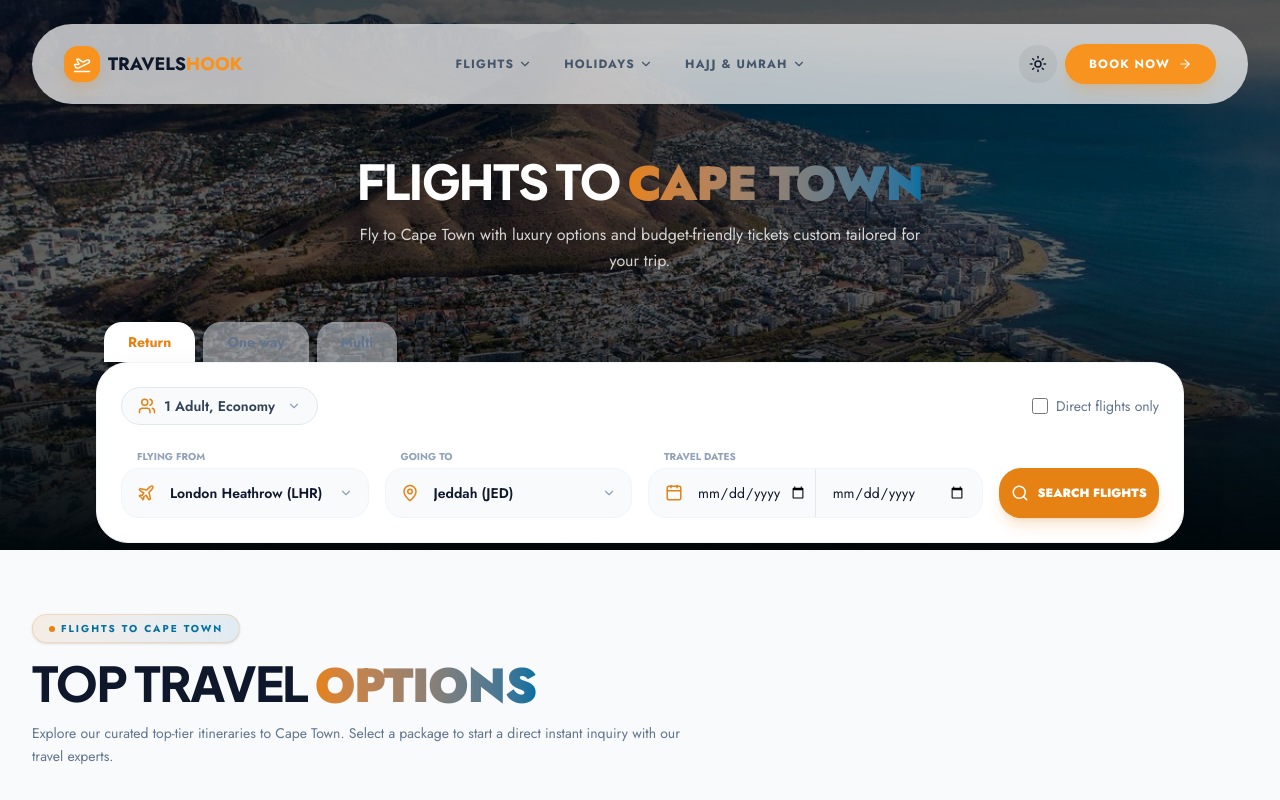
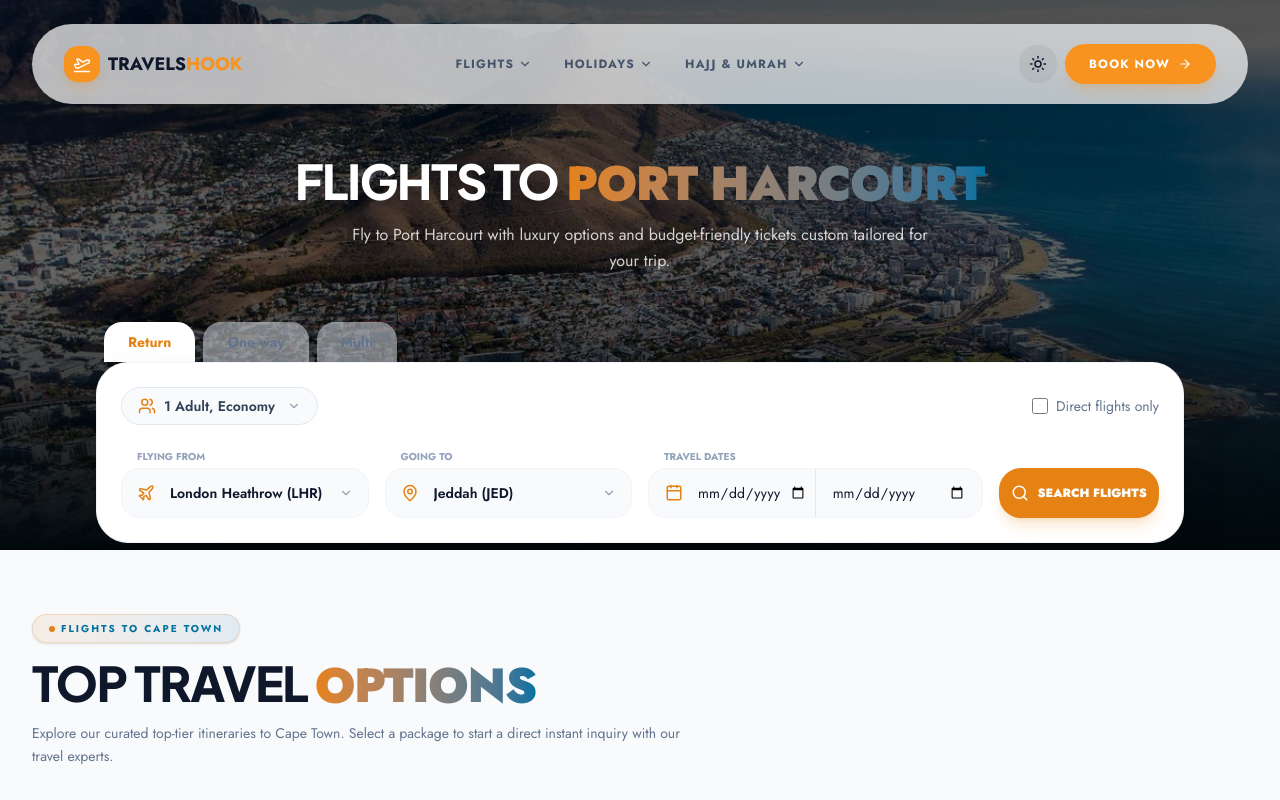
Before and after one commit to techtravelshook/travelshookcode, a Next.js app: page /flights/port-harcourt in a window 1280 px wide. Shown: the top 800 px of the page. Built offline with nearby package versions, Linux system fonts and the light colour scheme.

Commit message:
updated button styling for hajj and umrha

```diff
--- a/app/flights/port-harcourt/page.js
+++ b/app/flights/port-harcourt/page.js
@@ -77,13 +77,13 @@ const capeTownDeals = [
     dateRange: "21 May - 04 Jun"
   }
 ];
-function page() {
+function PortHarcourt() {
   return (
     <div>
      <FlightHeroLayout
       title="Flights to"
-      highlightText="Cape Town"
-      description="Fly to Cape Town with luxury options and budget-friendly tickets custom tailored for your trip."
+      highlightText="Port Harcourt"
+      description="Fly to Port Harcourt with luxury options and budget-friendly tickets custom tailored for your trip."
       bgImage="/imgs/flights/capetow.jpg"
     />
      <FlightsPlacesCards cityName="Cape Town" cardsData={capeTownPackages} />
@@ -93,5 +93,4 @@ function page() {
     </div>
   )
 }
-
-export default page
+export default PortHarcourt
--- a/components/hajjumrah/LuxuaryUmrah.jsx
+++ b/components/hajjumrah/LuxuaryUmrah.jsx
@@ -30,7 +30,7 @@ export default function PackageGrid({
 Please share more details. Thanks!`;
 
     // FIXED: Added missing slash '/' between wa.me and whatsappNumber
-    window.open(`https://wa.me{whatsappNumber}?text=${encodeURIComponent(msg)}`, "_blank");
+    window.open(`https://wa.me/${whatsappNumber}?text=${encodeURIComponent(msg)}`, "_blank");
   };
 
   // Restricting the loop to show exactly 4 static cards
@@ -112,7 +112,7 @@ Please share more details. Thanks!`;
                   <div className="flex items-center gap-2">
                     <button
                       onClick={(e) => handleWhatsApp(e, pkg)}
-                      className="p-2 bg-[#25D366] hover:bg-[#20ba5a] text-white rounded-xl transition-colors shadow-sm"
+                      className="p-2 bg-gradient-to-r from-[#E68213] to-[#0070A1] hover:bg-[#20ba5a] text-white rounded-xl transition-colors shadow-sm"
                       title="Quick WhatsApp Inquiry"
                     >
                       <MessageCircle size={16} fill="white" />
@@ -195,7 +195,7 @@ Please share more details. Thanks!`;
                   <div className="flex flex-col gap-2 w-full mt-2">
                     <button
                       onClick={() => handleWhatsApp()}
-                      className="w-full flex items-center justify-center gap-2 py-3 bg-[#25D366] hover:bg-[#20ba5a] text-white font-bold text-sm rounded-xl transition-all shadow-md active:scale-[0.98]"
+                      className="w-full flex items-center justify-center gap-2 py-3 bg-gradient-to-r from-[#E68213] to-[#0070A1] hover:bg-[#20ba5a] text-white font-bold text-sm rounded-xl transition-all shadow-md active:scale-[0.98]"
                     >
                       <MessageCircle size={18} fill="white" />
                       Book via WhatsApp
```
